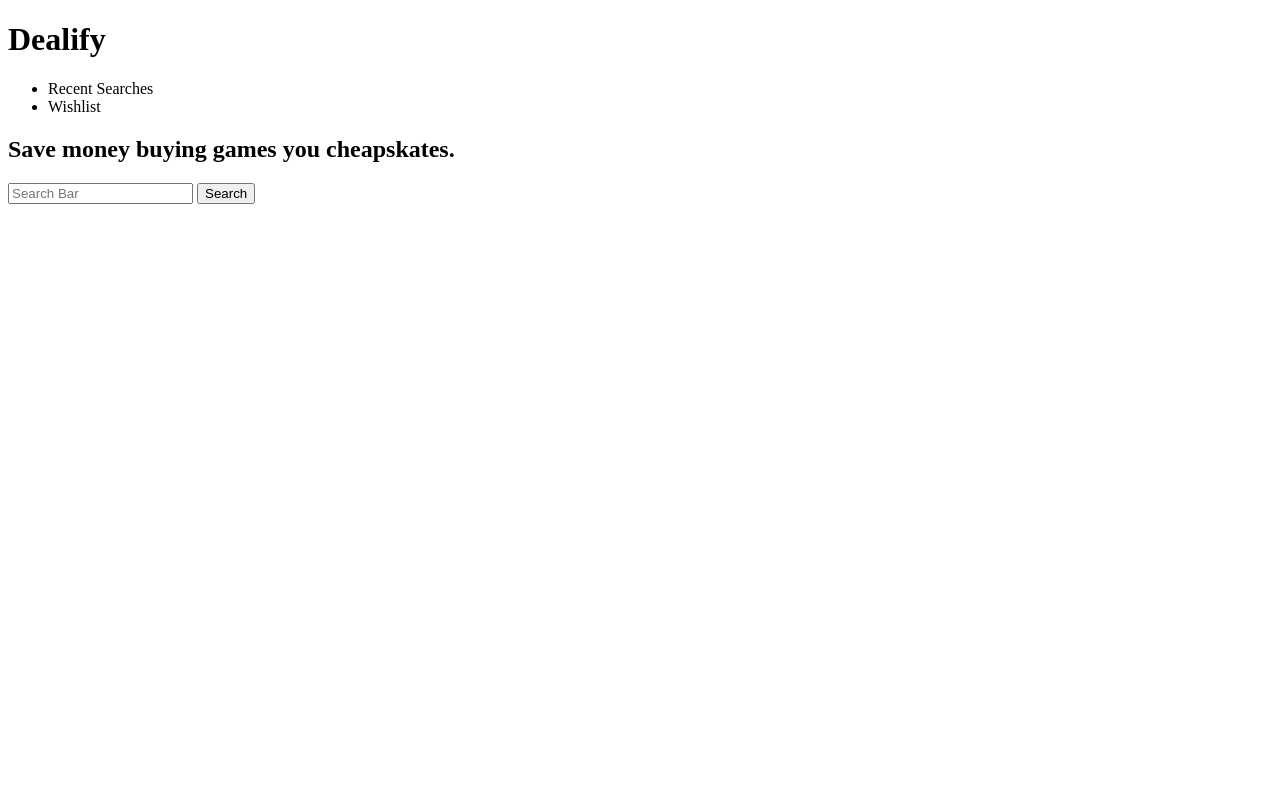
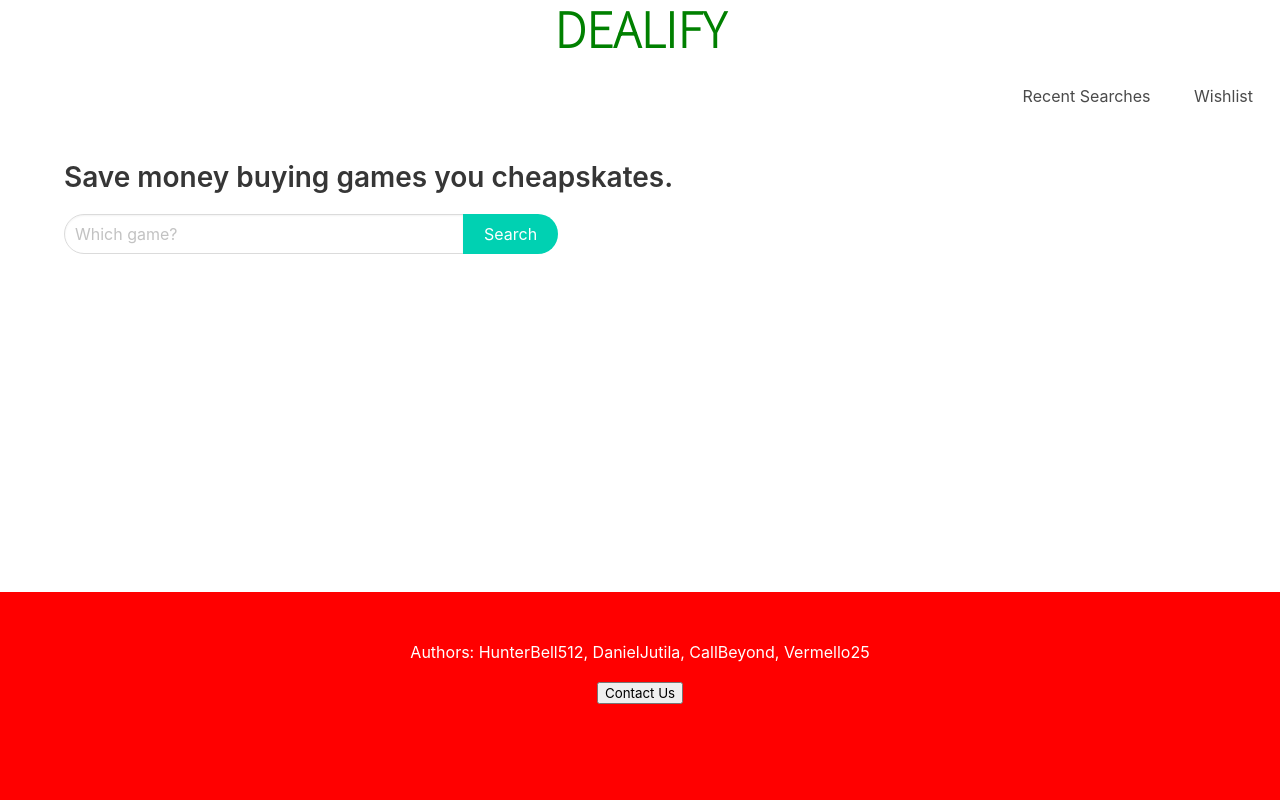
Before and after one commit to HunterBell512/dealify, a plain HTML site: page index.html in a window 1280 px wide. Drawn offline with nearby package versions, Linux system fonts and the light colour scheme.

Commit message:
css and html

```diff
--- a/assets/css/styles.css
+++ b/assets/css/styles.css
@@ -0,0 +1,41 @@
+/* styles.css */
+
+/* Targeting the h1 with the title class */
+h1.title {
+  color: green; /* Set title color to red */
+  font-size: 3em; /* Adjust font size */
+  text-align: center; /* Center-align text */
+  font-family: 'Noto Sans TC', sans-serif;}
+
+/* Styling the navigation menu */
+.menu {
+  text-align: left; /* Align menu items to the right */
+}
+
+.menu-list li {
+  display: inline-block; /* Display menu items inline */
+  margin-right: 15px; /* Add space between menu items */
+}
+
+/* Style the search form */
+.searchform {
+  display: flex; /* Display form items in a row */
+  justify-content: center; /* Center-align form items */
+  margin-top: 20px; /* Add space between header and form */
+}
+
+.searchform input[type="text"] {
+  padding: 10px; /* Increase padding */
+  width: 400px; /* Set input field width */
+
+}
+
+.footer {
+  position: fixed;
+  left: 0;
+  bottom: 0;
+  width: 100%;
+  background-color: red;
+  color: white;
+  text-align: center;
+}
--- a/index.html
+++ b/index.html
@@ -3,33 +3,59 @@
   <head>
     <meta charset="UTF-8">
     <meta name="viewport" content="width=device-width, initial-scale=1.0">
-        <link rel="stylesheet" href="">
+    <link rel="stylesheet" href="https://cdn.jsdelivr.net/npm/bulma@0.9.4/css/bulma.min.css">
+    <link href="https://fonts.googleapis.com/css2?family=Noto+Sans+TC:wght@100&display=swap" rel="stylesheet">
+    <link rel="stylesheet" href="./assets/css/styles.css">
     <title>Dealify</title>
   </head>
 
+  <body>
     <header>
-        <h1>Dealify</h1>
-        <nav>
-            <ul>
-                <li>Recent Searches</li>
-                <li>Wishlist</li>
+      <h1 class="title is-1 has-text-centered">
+        DEALIFY
+      </h1>
+      <nav class="menu has-text-right block">
+        <ul class="menu-list">
+          <li><a href="#">Recent Searches</a></li>
+          <li><a href="#">Wishlist</a></li>
         </ul>
       </nav>
-
     </header>
-
-    <body>
+    <section class="section">
+      <div class="container">
+        <div class="content right-aligned">
           <h2>Save money buying games you cheapskates.</h2>
-         <form class="searchform">
-            <input type="text" id="searchbar" placeholder="Search Bar" required>
-            <input type="submit" id="searchbtn" value="Search"></button>
+          <form class="field has-addons searchform">
+            <div class="control">
+              <input class="input is-rounded" type="text" placeholder="Which game?">
+            </div>
+            <div class="control">
+              <button class="button is-primary is-rounded" type="submit">Search</button>
+            </div>
           </form>
-
-
-
-    </body>
-
-
-        <script> src="" </script>
+        </div>
+      </div>
+    </section>
+    <!-- Footer -->
+    <footer class="footer">
+      <div class="content has-text-centered">
+        <p>Authors: HunterBell512, DanielJutila, CallBeyond, Vermello25</p>
+        <button id="contactBtn" onclick="openmodal()">Contact Us</button>
+        <div class="modal" id="contactModal">
+          <div class="modal-content">
+            <span class="close-modal">&times;</span>
+            <p>Thank You for visiting our website. If you would like to contact us, you can use one of the means below.</p>
+            <ul>
+              <li><a href="https://github.com/HunterBell512">HunterBell512</a></li>
+              <li><a href="https://github.com/DanielJutila">DanielJutila</a></li>
+              <li><a href="https://github.com/CallBeyond">CallBeyond</a></li>
+              <li><a href="https://github.com/Vermello25">Vermello25</a></li>
+            </ul>
+          </div>
+        </div>
+      </div>
+    </footer>
+    <script src="./assets/js/searchFunction.js"></script>
+    <script src="./assets/js/saveWishlist.js"></script>
   </body>
 </html>
```
Lines whose indentation alone changed are shown as unchanged.
